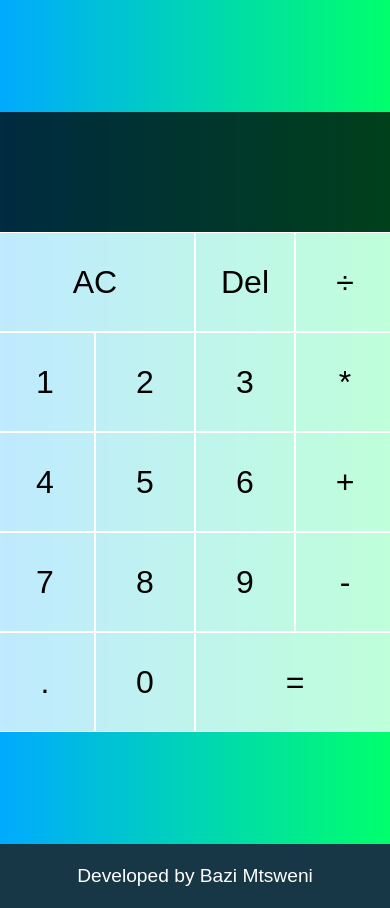
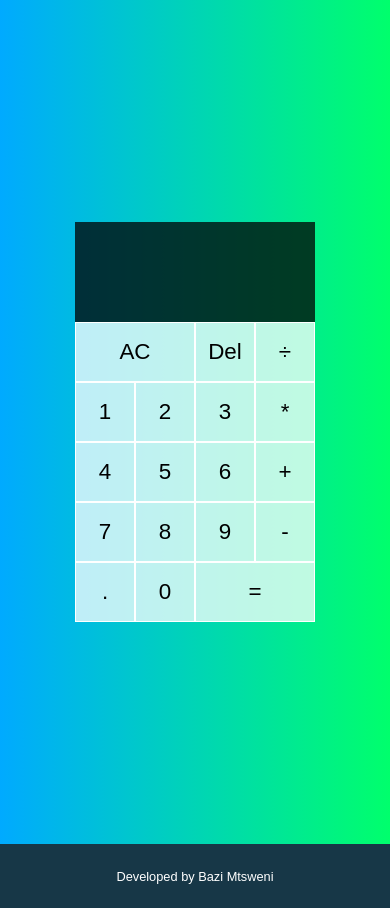
Before and after one commit to Bazi-Mtsweni/SimpleJSCalculator, a plain HTML site: page index.html in a window 390 px wide. Drawn offline with Linux system fonts and the light colour scheme; a web font is replaced by a local one.

Commit message:
media queries for mobile

```diff
--- a/CSS/style.css
+++ b/CSS/style.css
@@ -7,6 +7,7 @@
 }
 
 body{
+    overflow-x: hidden;
     padding: 0;
     margin: 0;
     background: linear-gradient(to right, #00AAFF, #00FF6C);
@@ -70,3 +71,35 @@ footer{
 footer p{
     font-size: 1.2rem;
 }
+
+@media screen and (max-width: 450px) {
+    body{
+        display: flex;
+        align-items: center;
+        justify-content: center;
+        flex-direction: column;
+        overflow-x: hidden;
+    }
+    .calculator-grid{
+        width: 40%;
+        grid-template-columns: repeat(4, 80px);
+        grid-template-rows:  minmax(100px, auto) repeat(5, 80px);
+    }
+    .calculator-grid > button{
+        font-size: 1.4rem;
+    }
+    footer {
+        height: 2vh;
+    }
+    footer p{
+        font-size: .8rem;
+    }
+}
+
+@media (min-width: 318px) and (max-width: 419px) {
+    .calculator-grid{
+        width: 40%;
+        grid-template-columns: repeat(4, 60px);
+        grid-template-rows:  minmax(100px, auto) repeat(5, 60px);
+    }
+}
```
